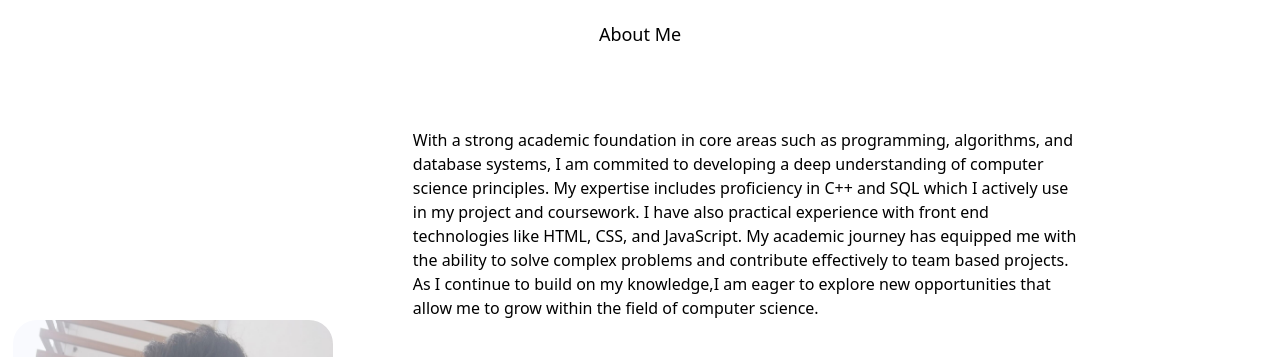
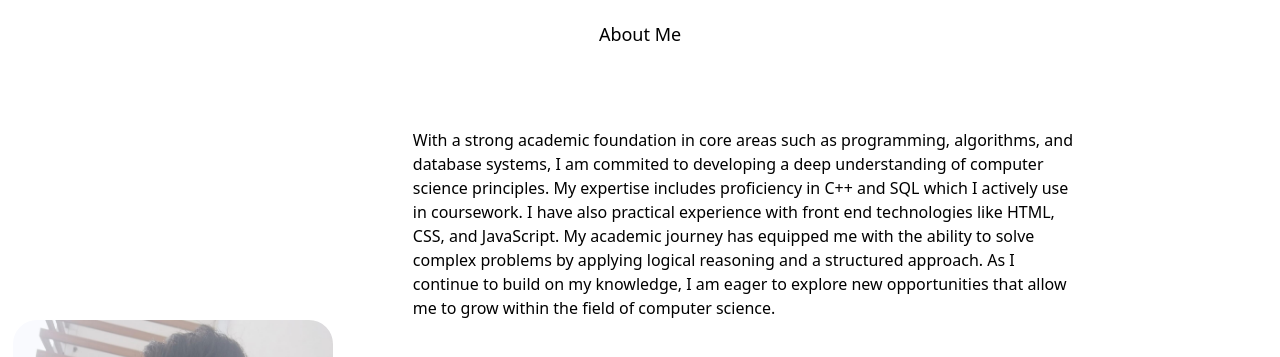
Before and after one commit to anshjain1/My-Portfolio, a plain HTML site: page index.html in a window 1280 px wide. Shown: the part 820-1177 px from the top of the page. Drawn offline with nearby package versions, Linux system fonts and the light colour scheme.

Commit message:
Update index.html

```diff
--- a/index.html
+++ b/index.html
@@ -83,10 +83,10 @@
                     With a strong academic foundation in core areas such as programming, algorithms, and
                     database systems, I am commited to developing a deep understanding of computer science
                     principles. My expertise includes proficiency in C++ and SQL which I actively
-                    use in my project and coursework. I have also practical experience with
-                    front end technologies like HTML, CSS, and JavaScript. My academic journey has
-                    equipped me with the ability to solve complex problems and contribute effectively to
-                    team based projects. As I continue to build on my knowledge,I am eager to explore new
+                    use in coursework. I have also practical experience with
+                    front end technologies like HTML, CSS, and JavaScript. My academic journey has equipped me with the ability
+                    to solve complex problems by applying logical reasoning and a structured approach.
+                    As I continue to build on my knowledge, I am eager to explore new
                     opportunities that allow me to grow within the field of computer science.
                 </p>
 
```
